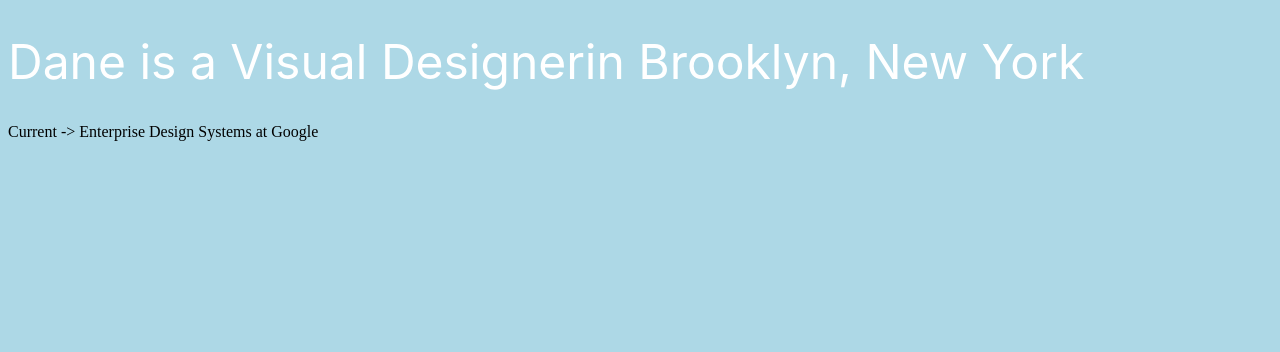
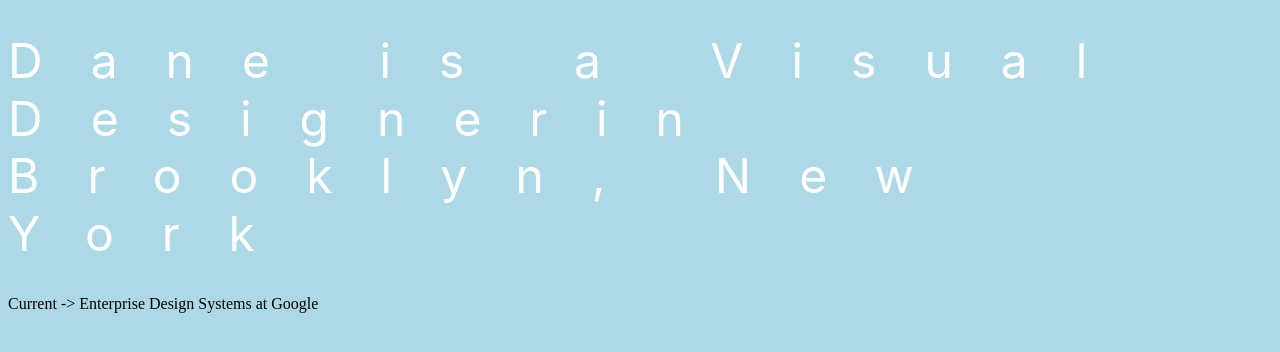
Before and after one commit to danegalbraith/portfolio-site, a plain HTML site: page index.html in a window 1280 px wide. Drawn offline with Linux system fonts and the light colour scheme.

Commit message:
Update style.css

```diff
--- a/style.css
+++ b/style.css
@@ -7,4 +7,8 @@ body {
     font-family: Inter, sans-serif;
     font-weight: 400;
     font-size: 48px;
+    letter-spacing: 1em;
+    line-height: 1.2em;
+    text-transform: none;
+    text-decoration: none;
   }
```
